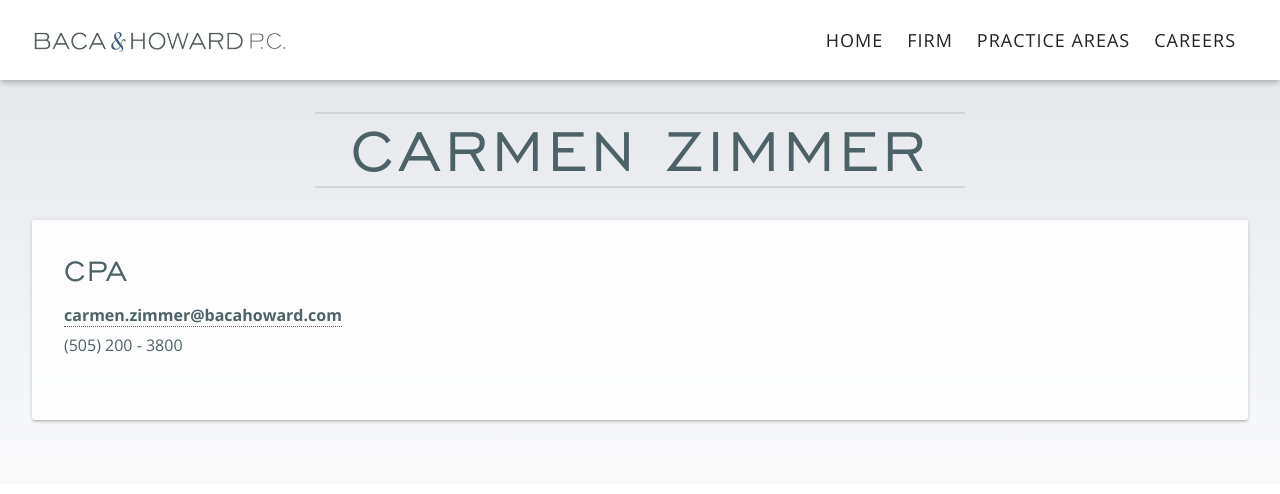
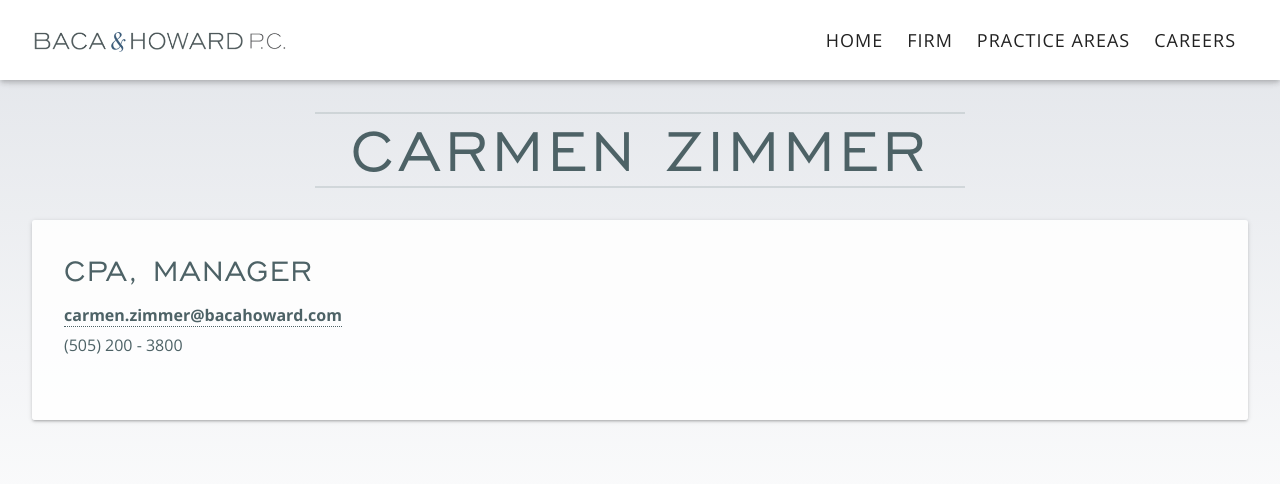
Before and after one commit to iteam-software/bacahoward, a Gatsby site: page /carmen-zimmer/ in a window 1280 px wide. Shown: the top 494 px of the page. Built offline with nearby package versions, Linux system fonts and the light colour scheme; Gatsby itself is replaced by a stand-in of ours.

Commit message:
Update Staff Member “carmen-zimmer”

```diff
--- a/content/staff/carmen-zimmer.md
+++ b/content/staff/carmen-zimmer.md
@@ -2,7 +2,7 @@
 firstName: Carmen
 lastName: Zimmer
 group: Managers
-title: CPA
+title: CPA, Manager
 email: carmen.zimmer@bacahoward.com
 phone: 505-200-3800
 ---
```
